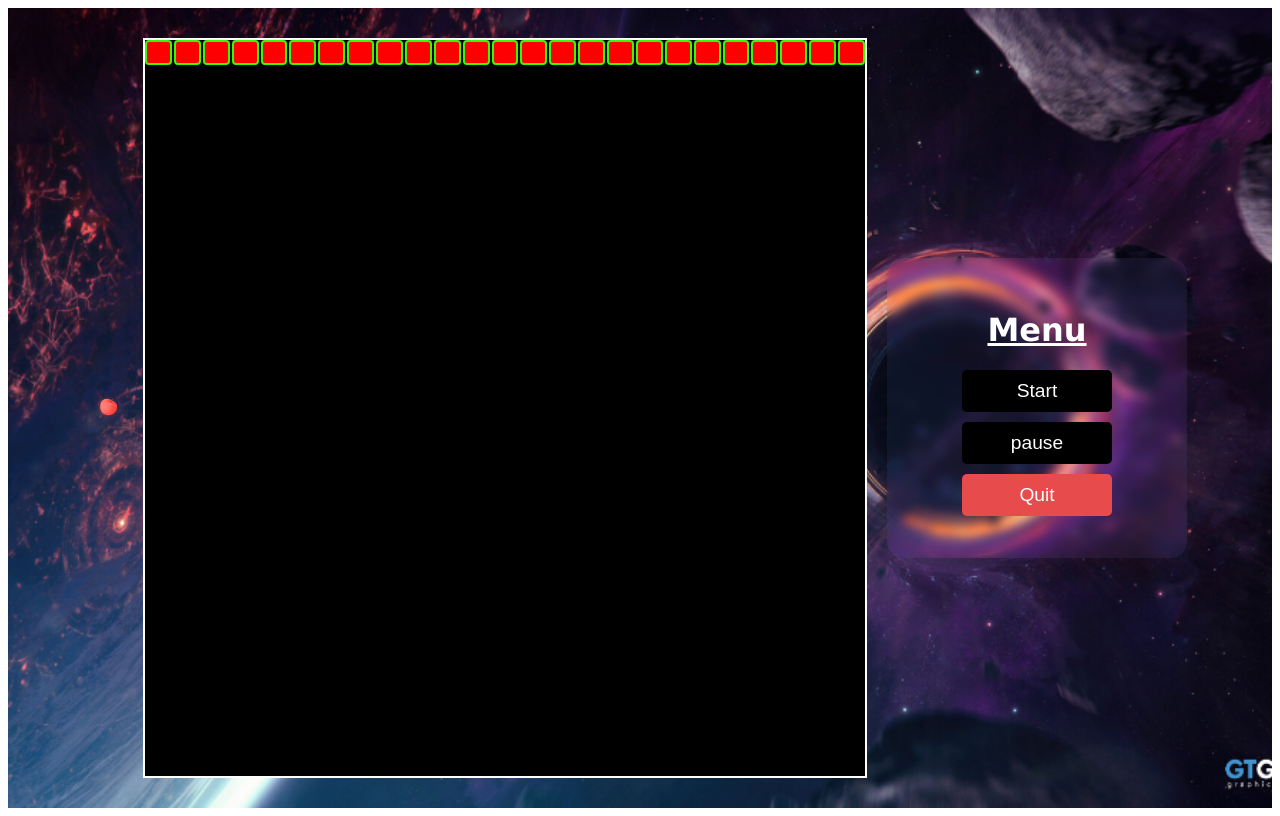
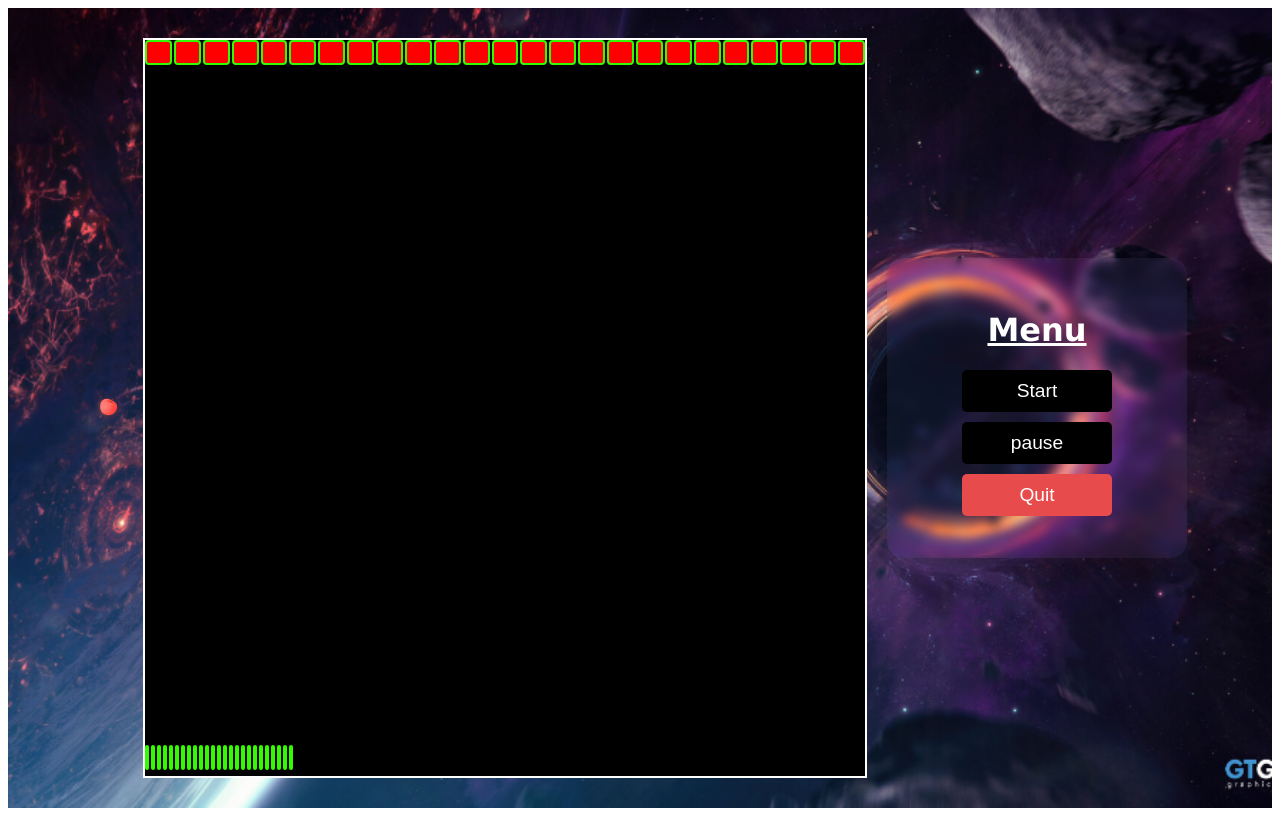
Before and after one commit to victorchrollo14/JavaScript-snakeGame, a plain HTML site: page index.html in a window 1280 px wide. Drawn offline with Linux system fonts and the light colour scheme.

```diff
--- a/index.html
+++ b/index.html
@@ -68,7 +68,7 @@
         </defs>
         </svg>
       <div id="board">
-          <div class="top-wall">
+          <div class="top-wall top-bottom-wall">
            <div class="wall"></div>
            <div class="wall"></div>
            <div class="wall"></div>
@@ -95,6 +95,34 @@
            <div class="wall"></div>
            <div class="wall"></div>
           </div>
+          <!--                             Bottom wall                 -->
+          <div class="bottom-wall top-bottom-wall">
+            <div class="wall"></div>
+            <div class="wall"></div>
+            <div class="wall"></div>
+            <div class="wall"></div>
+            <div class="wall"></div>
+            <div class="wall"></div>
+            <div class="wall"></div>
+            <div class="wall"></div>
+            <div class="wall"></div>
+            <div class="wall"></div>
+            <div class="wall"></div>
+            <div class="wall"></div>
+            <div class="wall"></div>
+            <div class="wall"></div>
+            <div class="wall"></div>
+            <div class="wall"></div>
+            <div class="wall"></div>
+            <div class="wall"></div>
+            <div class="wall"></div>
+            <div class="wall"></div>
+            <div class="wall"></div>
+            <div class="wall"></div>
+            <div class="wall"></div>
+            <div class="wall"></div>
+            <div class="wall"></div>
+           </div>
       </div>
       <div class="menu">
         <h1>Menu</h1>
--- a/style.css
+++ b/style.css
@@ -76,11 +76,16 @@
 /*
             Desinging the walls
 */
-.top-wall {
+.top-bottom-wall {
     display: grid;
     height: 25px;
     grid-template-columns: repeat(25, 1fr);
     gap: 2px;
+}
+
+.bottom-wall {
+    position: absolute;
+    bottom: 30px;
 }
 
 .wall {
```
